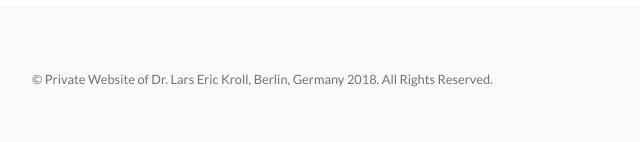
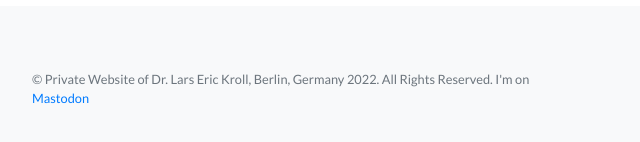
Before and after one commit to lekroll/lekroll.github.io, a website: page index.html in a window 1280 px wide. Shown: the part 1577-1719 px from the top of the page, 53-693 px from the left. Drawn offline with Linux system fonts and the light colour scheme.

Commit message:
Update index.html

```diff
--- a/index.html
+++ b/index.html
@@ -7,7 +7,6 @@
     <meta name="viewport" content="width=device-width, initial-scale=1, shrink-to-fit=no">
     <meta name="description" content="Personal Homepage of Dr. Lars Eric Kroll, Berlin. Head of Department for Health Services Research, System Analysis and Data Science at Zi.">
     <meta name="author" content="Dr. Lars Eric Kroll">
-
     <title>Dr. Lars Eric Kroll </title>
 
     <!-- Bootstrap core CSS and JS -->
@@ -108,7 +107,7 @@
       <div class="container">
         <div class="row">
           <div class="col-lg-6 h-100 text-center text-lg-left my-auto">
-            <p class="text-muted small mb-4 mb-lg-0">&copy; Private Website of Dr. Lars Eric Kroll, Berlin, Germany 2018. All Rights Reserved.</p>
+            <p class="text-muted small mb-4 mb-lg-0">&copy; Private Website of Dr. Lars Eric Kroll, Berlin, Germany 2022. All Rights Reserved. I'm on <a rel="me" href="https://fosstodon.org/@lekroll">Mastodon</a></p>
           </div>
         </div>
       </div>
```
